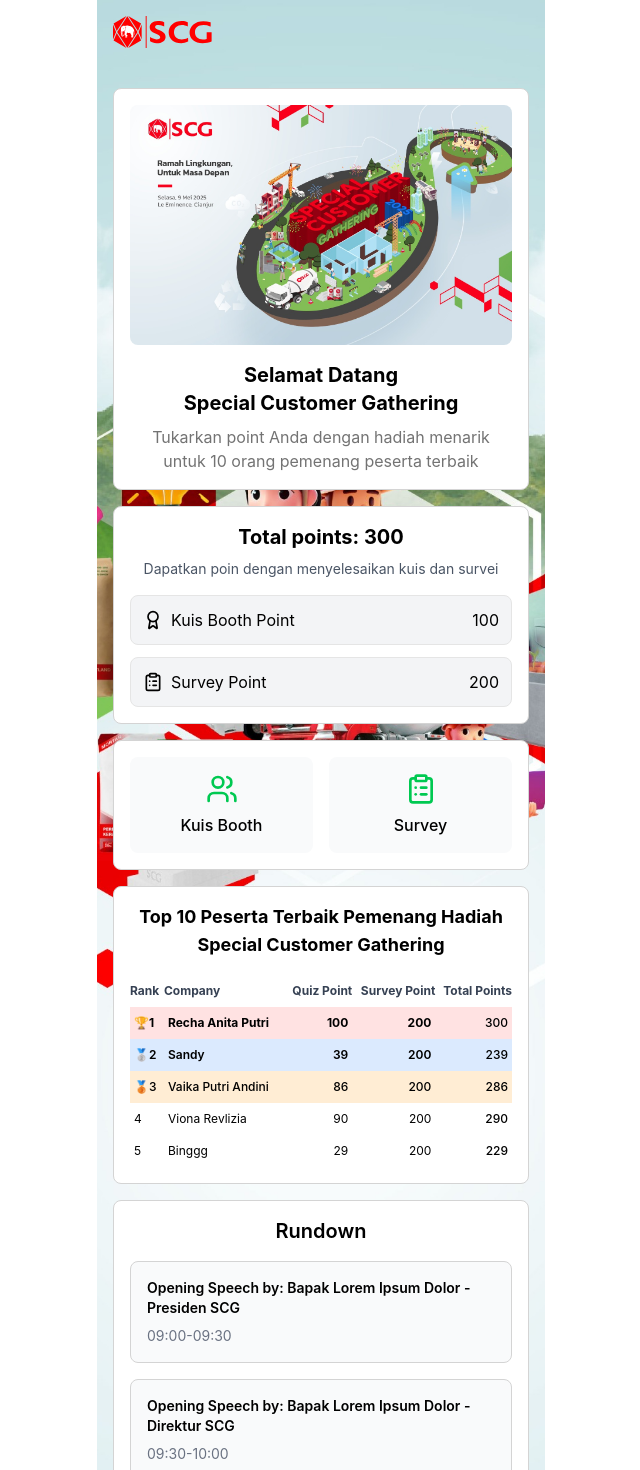
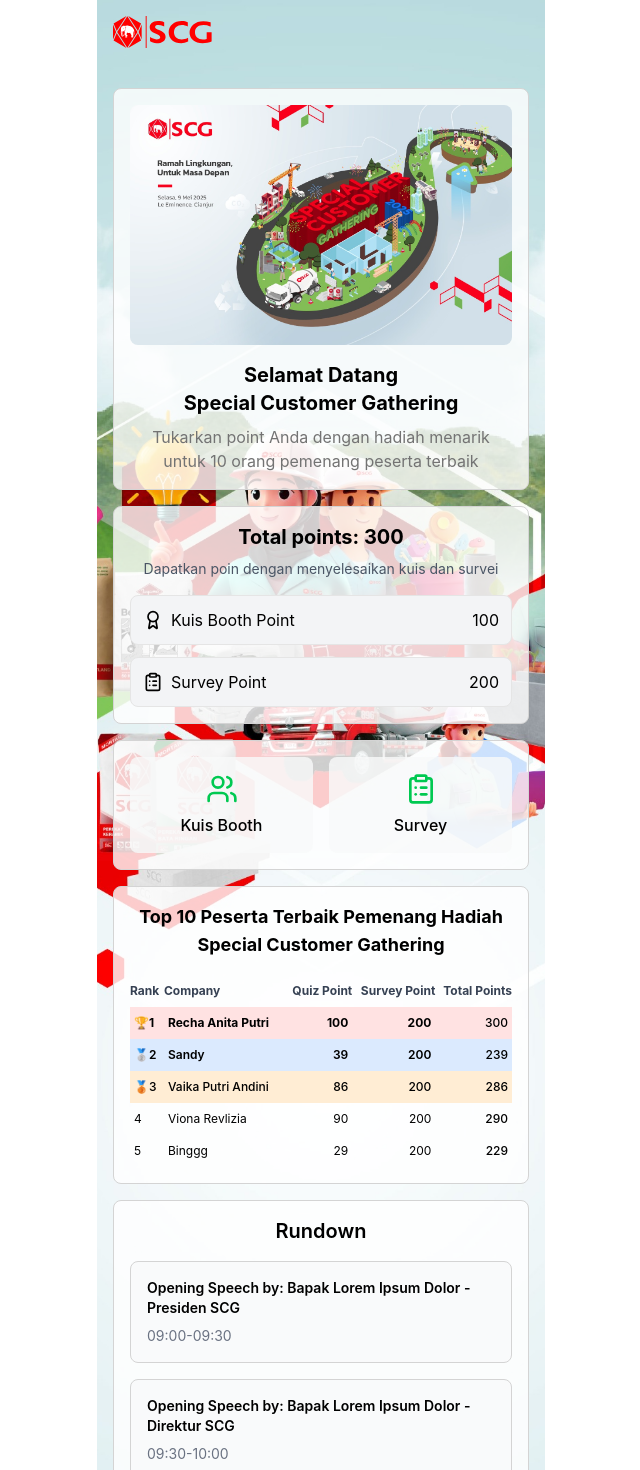
Before and after one commit to fasfashan/scg-event-2025, a React (Vite) app: page /dashboard in a window 1280 px wide. Shown: the top 1470 px of the page, without its empty margins (319-959 px from the left). Built offline with nearby package versions, Linux system fonts and the light colour scheme.

Commit message:
refactor: update background opacity for various components to enhance UI consistency

```diff
--- a/src/components/ActivityTabs.jsx
+++ b/src/components/ActivityTabs.jsx
@@ -4,18 +4,18 @@
 export default function ActivityTabs() {
   return (
     <>
-      <div className="bg-white rounded-lg p-4 border border-neutral-300 mb-4">
+      <div className="bg-white/80 rounded-lg p-4 border border-neutral-300 mb-4">
         <div className="grid grid-cols-2 gap-4">
           <Link
             to="/dashboard/event-activity"
-            className="bg-gray-50 rounded-lg p-4 flex flex-col items-center justify-center hover:bg-gray-100 transition-colors w-full"
+            className="bg-gray-50/80 rounded-lg p-4 flex flex-col items-center justify-center hover:bg-gray-100 transition-colors w-full"
           >
             <Users className="h-8 w-8 text-green-500 mb-2" />
             <span className="text-center font-medium">Kuis Booth</span>
           </Link>
           <Link
             to="/dashboard/survey"
-            className="bg-gray-50 rounded-lg p-4 flex flex-col items-center justify-center hover:bg-gray-100 transition-colors"
+            className="bg-gray-50/80 rounded-lg p-4 flex flex-col items-center justify-center hover:bg-gray-100 transition-colors"
           >
             <ClipboardList className="h-8 w-8 text-green-500 mb-2" />
             <span className="text-center font-medium">Survey</span>
--- a/src/components/BoothList.jsx
+++ b/src/components/BoothList.jsx
@@ -48,13 +48,13 @@
 
   return (
     <div>
-      <div className="mt-4 border border-neutral-300 rounded-lg p-4 bg-white ">
+      <div className="mt-4 border border-neutral-300 rounded-lg p-4 bg-white/80 ">
         <h1 className="text-xl font-semibold text-center">Booth</h1>
         <p className="mt-2 text-sm text-gray-500 text-center">
           Kunjungi tiap booth dan dapatkan point dengan bermain game!
         </p>
       </div>
-      <div className="grid mt-4 grid-cols-3 gap-2 bg-white border border-neutral-300 rounded-lg p-4">
+      <div className="grid mt-4 grid-cols-3 gap-2 bg-white/80 border border-neutral-300 rounded-lg p-4">
         {booth.map((booth) => (
           <button
             key={booth.id}
--- a/src/components/Leaderboard.jsx
+++ b/src/components/Leaderboard.jsx
@@ -9,7 +9,7 @@
   };
   return (
     <>
-      <div className="bg-white rounded-lg p-4 mt-4 border border-neutral-300">
+      <div className="bg-white/80 rounded-lg p-4 mt-4 border border-neutral-300">
         <div className="flex items-center justify-center mb-4">
           <h2 className="text-lg font-bold text-center">
             Top 10 Peserta Terbaik Pemenang Hadiah Special Customer Gathering
--- a/src/components/Login.jsx
+++ b/src/components/Login.jsx
@@ -38,7 +38,7 @@
   };
 
   return (
-    <div className="bg-white rounded-lg mt-40 border border-neutral-300 p-8 relative">
+    <div className="bg-white/90   rounded-lg mt-40 border border-neutral-300 p-8 relative">
       <h1 className="text-sm font-medium text-center mb-6">
         Masukkan nama Toko
       </h1>
--- a/src/components/Navigation.jsx
+++ b/src/components/Navigation.jsx
@@ -4,7 +4,7 @@
 import { Link } from "react-router-dom";
 export default function Navigation() {
   return (
-    <div className="bg-white mt-10 border p-2 border-neutral-300 rounded-lg">
+    <div className="bg-white/80 mt-10 border p-2 border-neutral-300 rounded-lg">
       <div className="flex items-center justify-between">
         <Link to="/dashboard">
           <div className="flex text-sm font-medium gap-2 items-center">
--- a/src/components/PointsInfo.jsx
+++ b/src/components/PointsInfo.jsx
@@ -4,7 +4,7 @@
 export default function PointsInfo() {
   return (
     <>
-      <div className="bg-white rounded-lg p-4 border border-neutral-300 mb-4">
+      <div className="bg-white/80 rounded-lg p-4 border border-neutral-300 mb-4">
         <h2 className="text-xl font-bold text-center mb-2">
           Total points: {user[0].quizPoints + user[0].surveyPoints}
         </h2>
--- a/src/components/QuizResult.jsx
+++ b/src/components/QuizResult.jsx
@@ -18,7 +18,7 @@
 
   return (
     <Layout>
-      <div className="max-w-md mx-auto p-6 mt-10 bg-white rounded-lg border border-neutral-300    ">
+      <div className="max-w-md mx-auto p-6 mt-10 bg-white/80 rounded-lg border border-neutral-300    ">
         <h2 className="text-lg font-semibold text-center">Hasil Kuis</h2>
 
         <div className="mt-4 p-4 bg-gray-100 rounded-md text-center">
--- a/src/components/Rundown.jsx
+++ b/src/components/Rundown.jsx
@@ -3,7 +3,7 @@
 export default function Rundown() {
   return (
     <>
-      <div className="bg-white mt-4 border border-neutral-300 rounded-lg p-4">
+      <div className="bg-white/80 mt-4 border border-neutral-300 rounded-lg p-4">
         <h1 className="text-xl font-semibold text-center ">Rundown</h1>
         {rundown.map((rundown, index) => (
           <div
--- a/src/pages/Booth.jsx
+++ b/src/pages/Booth.jsx
@@ -20,7 +20,7 @@
         </h1>
       </div>
       <Navigation />
-      <div className="bg-white mt-4 border border-neutral-300 rounded-lg p-4">
+      <div className="bg-white/80 mt-4 border border-neutral-300 rounded-lg p-4">
         <h1 className="text-xl font-semibold mb-2">Kuis</h1>
         <p className="text-neutral-500">
           Uji pengetahuan Anda dan dapatkan point!
--- a/src/pages/Dashboard.jsx
+++ b/src/pages/Dashboard.jsx
@@ -9,7 +9,7 @@
     <Layout>
       <div className="w-full max-w-md">
         <div className="mt-10">
-          <div className="bg-white rounded-lg p-4 border border-neutral-300 mb-4">
+          <div className="bg-white/80 rounded-lg p-4 border border-neutral-300 mb-4">
             <img
               src="/img-greetings.jpg"
               className="rounded-lg mb-4 h-60 w-full object-cover"
--- a/src/pages/Quiz.jsx
+++ b/src/pages/Quiz.jsx
@@ -120,7 +120,7 @@
         </h1>
       </div>
 
-      <div className="bg-white space-y-4 mt-10 rounded-lg border border-neutral-300 p-6">
+      <div className="bg-white/80 space-y-4  mt-10 rounded-lg border border-neutral-300 p-6">
         <div className="flex justify-between items-center">
           <p>
             Kuis {currentQuestion + 1}/{questions.length}
```
